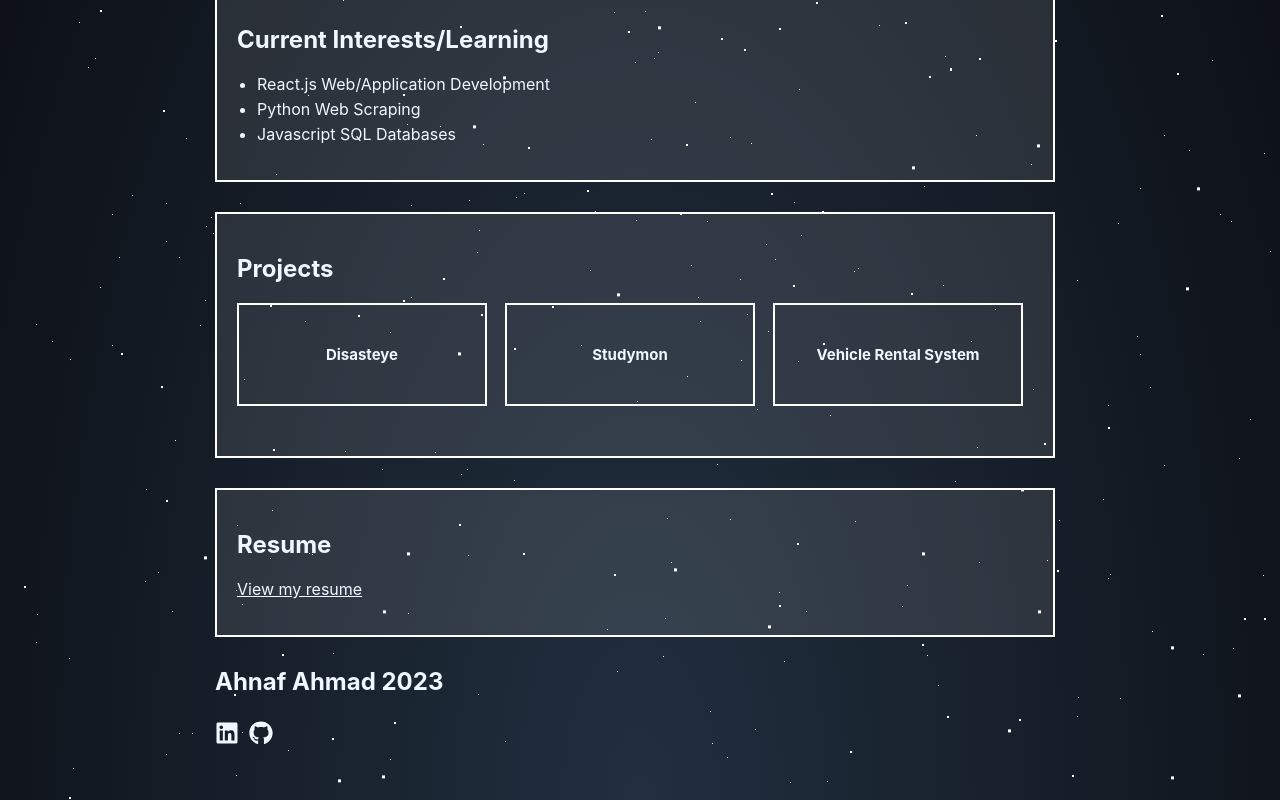
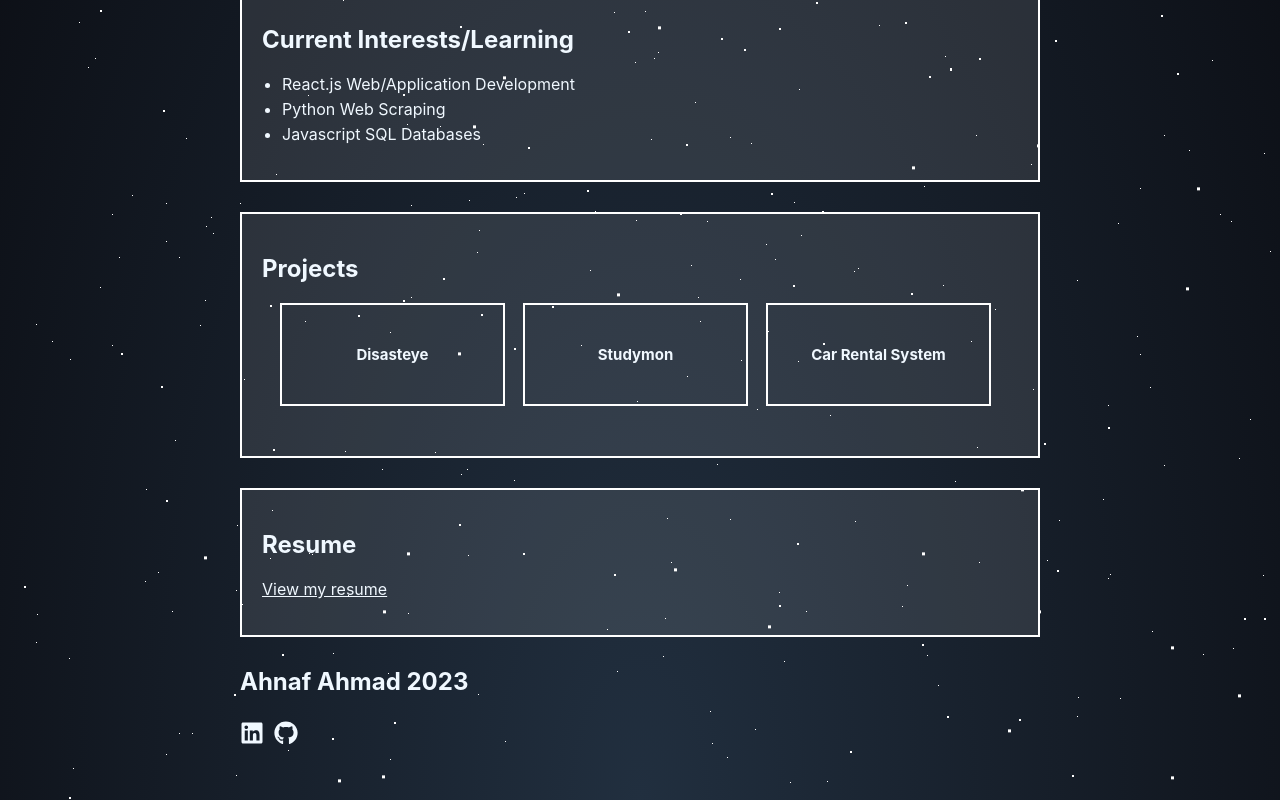
Before and after one commit to developer-xyyz/portfolio-app, a React (Create React App) app: page / in a window 1280 px wide. Shown: the part 515-1315 px from the top of the page. Built offline with nearby package versions, Linux system fonts and the light colour scheme.

Commit message:
more fix

```diff
--- a/src/App.css
+++ b/src/App.css
@@ -18,7 +18,7 @@ html {
   padding-bottom: 30px;
   margin-left: auto;
   margin-right: auto;
-  width: 850px;
+  width: 800px;
 }
 
 @media screen and (max-width: 480px){
--- a/src/components/Projects.js
+++ b/src/components/Projects.js
@@ -16,7 +16,7 @@ const Projects = () => {
                 <button className="Studymon">Studymon</button>
             </a>
             <a href="https://github.com/developer-xyyz/CarRentalSystem" target="_blank">
-                <button className="Rentalsys">Vehicle Rental System</button>
+                <button className="Rentalsys">Car Rental System</button>
             </a>
 
 
--- a/src/components/styles/Body.css
+++ b/src/components/styles/Body.css
@@ -4,7 +4,7 @@
   padding-bottom: 20px;
   background: rgba(255, 255, 255, 0.1);
   border: 2px solid #ffff;
-  width: 840px;
+  width: 800px;
 }
 .abme-text {
   padding-right: 20px;
--- a/src/components/styles/Projects.css
+++ b/src/components/styles/Projects.css
@@ -4,13 +4,14 @@
   padding-bottom: 50px;
   background: rgba(255, 255, 255, 0.1);
   border: 2px solid #ffff;
-  width: 840px;
+  width: 800px;
 }
 
 .Disasteye {
   text-align: center;
   background: transparent;
-  width: 250px;
+  margin-left: 18px;
+  width: 225px;
   padding: 40px;
   font-size: 15px;
   font-weight: bold;
@@ -24,7 +25,7 @@
   margin-left: 18px;
   text-align: center;
   background: transparent;
-  width: 250px;
+  width: 225px;
   padding: 40px;
   font-size: 15px;
   font-weight: bold;
@@ -38,7 +39,7 @@
   text-align: center;
   margin-left: 18px;
   background: transparent;
-  width: 250px;
+  width: 225px;
   padding: 40px;
   font-size: 15px;
   font-weight: bold;
--- a/src/components/styles/Resume.css
+++ b/src/components/styles/Resume.css
@@ -3,7 +3,7 @@
   padding: 20px;
   background: rgba(255, 255, 255, 0.1);
   border: 2px solid #ffff;
-  width: 840px;
+  width: 800px;
 }
 
 .socialM-list {
```
